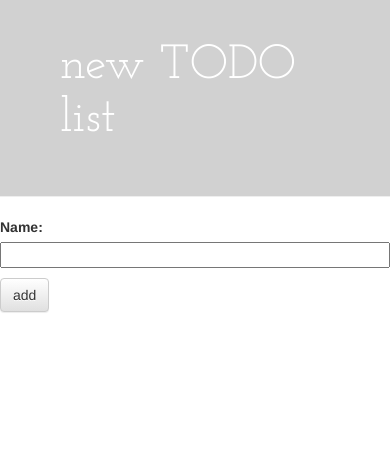
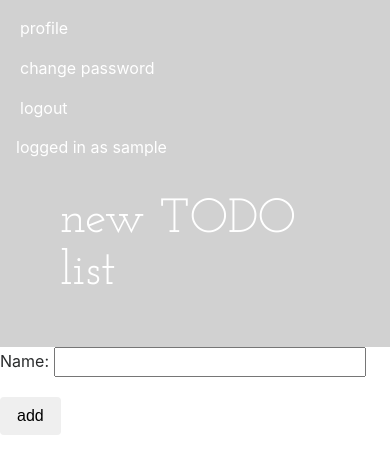
Before and after one commit to alblaszczyk/simple-todo-list, a Django app: a page that uses todolist/templates/todolist/base.html in a window 390 px wide. Shown: the top 474 px of the page. Run offline with Django 3.2, Linux system fonts and the light colour scheme; the visitor is signed in with stand-in values (Sample User, id 1); data comes from the database, SQL or seed files in the repository; some libraries are stand-ins or nearby versions.

Commit message:
Add navbar, change outdated bootstrap version.

```diff
--- a/todolist/static/css/todolist.css
+++ b/todolist/static/css/todolist.css
@@ -1,3 +1,123 @@
+.navbar {
+  background-color: #d1d1d1;
+}
+.navbar .navbar-brand {
+  color: #ffffff;
+}
+.navbar .navbar-brand:hover,
+.navbar .navbar-brand:focus {
+  color: #ffffff;
+}
+.navbar .navbar-text {
+  color: #ffffff;
+}
+.navbar .navbar-nav .nav-link {
+  color: #ffffff;
+  border-radius: .25rem;
+  margin: 0 0.25em;
+}
+.navbar .navbar-nav .nav-link:not(.disabled):hover,
+.navbar .navbar-nav .nav-link:not(.disabled):focus {
+  color: #ffffff;
+}
+.navbar .navbar-nav .nav-item.active .nav-link,
+.navbar .navbar-nav .nav-item.active .nav-link:hover,
+.navbar .navbar-nav .nav-item.active .nav-link:focus,
+.navbar .navbar-nav .nav-item.show .nav-link,
+.navbar .navbar-nav .nav-item.show .nav-link:hover,
+.navbar .navbar-nav .nav-item.show .nav-link:focus {
+  color: #ffffff;
+  background-color: #d1d1d1;
+}
+.navbar .navbar-toggle {
+  border-color: #d1d1d1;
+}
+.navbar .navbar-toggle:hover,
+.navbar .navbar-toggle:focus {
+  background-color: #d1d1d1;
+}
+.navbar .navbar-toggle .navbar-toggler-icon {
+  color: #ffffff;
+}
+.navbar .navbar-collapse,
+.navbar .navbar-form {
+  border-color: #ffffff;
+}
+.navbar .navbar-link {
+  color: #ffffff;
+}
+.navbar .navbar-link:hover {
+  color: #ffffff;
+}
+
+@media (max-width: 575px) {
+  .navbar-expand-sm .navbar-nav .show .dropdown-menu .dropdown-item {
+    color: #ffffff;
+  }
+  .navbar-expand-sm .navbar-nav .show .dropdown-menu .dropdown-item:hover,
+  .navbar-expand-sm .navbar-nav .show .dropdown-menu .dropdown-item:focus {
+    color: #ffffff;
+  }
+  .navbar-expand-sm .navbar-nav .show .dropdown-menu .dropdown-item.active {
+    color: #ffffff;
+    background-color: #d1d1d1;
+  }
+}
+
+@media (max-width: 767px) {
+  .navbar-expand-md .navbar-nav .show .dropdown-menu .dropdown-item {
+    color: #ffffff;
+  }
+  .navbar-expand-md .navbar-nav .show .dropdown-menu .dropdown-item:hover,
+  .navbar-expand-md .navbar-nav .show .dropdown-menu .dropdown-item:focus {
+    color: #ffffff;
+  }
+  .navbar-expand-md .navbar-nav .show .dropdown-menu .dropdown-item.active {
+    color: #ffffff;
+    background-color: #d1d1d1;
+  }
+}
+
+@media (max-width: 991px) {
+  .navbar-expand-lg .navbar-nav .show .dropdown-menu .dropdown-item {
+    color: #ffffff;
+  }
+  .navbar-expand-lg .navbar-nav .show .dropdown-menu .dropdown-item:hover,
+  .navbar-expand-lg .navbar-nav .show .dropdown-menu .dropdown-item:focus {
+    color: #ffffff;
+  }
+  .navbar-expand-lg .navbar-nav .show .dropdown-menu .dropdown-item.active {
+    color: #ffffff;
+    background-color: #d1d1d1;
+  }
+}
+
+@media (max-width: 1199px) {
+  .navbar-expand-xl .navbar-nav .show .dropdown-menu .dropdown-item {
+    color: #ffffff;
+  }
+  .navbar-expand-xl .navbar-nav .show .dropdown-menu .dropdown-item:hover,
+  .navbar-expand-xl .navbar-nav .show .dropdown-menu .dropdown-item:focus {
+    color: #ffffff;
+  }
+  .navbar-expand-xl .navbar-nav .show .dropdown-menu .dropdown-item.active {
+    color: #ffffff;
+    background-color: #d1d1d1;
+  }
+}
+
+.navbar-expand .navbar-nav .show .dropdown-menu .dropdown-item {
+  color: #ffffff;
+}
+.navbar-expand .navbar-nav .show .dropdown-menu .dropdown-item:hover,
+.navbar-expand .navbar-nav .show .dropdown-menu .dropdown-item:focus {
+  color: #ffffff;
+}
+.navbar-expand .navbar-nav .show .dropdown-menu .dropdown-item.active {
+  color: #ffffff;
+  background-color: #d1d1d1;
+}
+
 .page-header {
     background-color: #d1d1d1;
     margin-top: 0;
@@ -27,7 +147,7 @@ a, a:hover, a:visited, a:active {
 }
 
 .list-form textarea, .list-form input {
-    width: 100%;
+    width: 80%;
 }
 
 .top-menu, .top-menu:hover, .top-menu:visited {
@@ -41,7 +161,7 @@ a, a:hover, a:visited, a:active {
 .todo-list {
     font-family: 'Josefin Slab', serif;
     font-size: 20pt;
-    margin: 0px 0px 0px 20px;
+    margin: 0px 0px 0px 60px;
 }
 
 .todo-list h1 a, .todo-list h1 a:visited {
@@ -49,20 +169,19 @@ a, a:hover, a:visited, a:active {
 }
 
 .tasks {
-    margin: 0px 0px 0px 20px;
+    margin: 0px 0px 0px 60px;
     font-family: 'Josefin Slab', serif;
     font-size: 20pt;
 }
 
 .task-helper {
     font-size: 24pt;
-    margin: 0px 0px 0px 40px;
+    margin: 0px 0px 0px 75px;
 }
 
 .list-group-item {
     margin: 0px 0px 0px 0px;
     border: none;
-    clear: none;
 }
 
 .list-group {
@@ -71,23 +190,7 @@ a, a:hover, a:visited, a:active {
     box-shadow: none;
 }
 
-.table-borderless td,
-.table-borderless th {
-    border: 0;
-}
-
-.ul {
-    border: none;
-    clear: none;
-}
-
-.li {
-    border: none;
-    clear: none;
-}
-
 .task-done, a.task-done{
     color: #ccc;
     text-decoration: line-through;
-
 }
--- a/todolist/templates/todolist/base.html
+++ b/todolist/templates/todolist/base.html
@@ -4,12 +4,45 @@
         <title>this shit's in progress yo</title>
         <script defer src="https://use.fontawesome.com/releases/v5.0.1/js/all.js"></script>
         <script src="https://cdnjs.cloudflare.com/ajax/libs/jquery/3.2.1/jquery.min.js"></script>
-        <link rel="stylesheet" href="//maxcdn.bootstrapcdn.com/bootstrap/3.2.0/css/bootstrap.min.css">
-        <link rel="stylesheet" href="//maxcdn.bootstrapcdn.com/bootstrap/3.2.0/css/bootstrap-theme.min.css">
+        <link rel="stylesheet" href="https://maxcdn.bootstrapcdn.com/bootstrap/4.0.0-beta.3/css/bootstrap.min.css" integrity="sha384-Zug+QiDoJOrZ5t4lssLdxGhVrurbmBWopoEl+M6BdEfwnCJZtKxi1KgxUyJq13dy" crossorigin="anonymous">
         <link href="https://fonts.googleapis.com/css?family=Josefin+Slab" rel="stylesheet" type="text/css">
         <link rel="stylesheet" href="{% static 'css/todolist.css' %}">
     </head>
     <body>
+{% if user.is_authenticated %}
+      <nav class="navbar navbar-expand-lg navbar-light">
+          <ul class="navbar-nav mr-auto">
+            <li class="nav-item">
+              <a class="nav-link" href="#">profile</a>
+            </li>
+            <li class="nav-item">
+              <a class="nav-link" href="#">change password</a>
+            </li>
+            <li class="nav-item">
+              <a class="nav-link" href="#">logout</a>
+            </li>
+          </ul>
+          <span class="navbar-text">
+            logged in as {{ user.username }}
+          </span>
+        </div>
+      </nav>
+    {% else %}
+    <nav class="navbar navbar-expand-lg navbar-light">
+        <ul class="navbar-nav mr-auto">
+          <li class="nav-item">
+            <a class="nav-link" href="#">log in</a>
+          </li>
+          <li class="nav-item">
+            <a class="nav-link" href="#">reset password</a>
+          </li>
+        </ul>
+        <span class="navbar-item">
+          <a class="nav-link" href="#">register</a>
+        </span>
+      </div>
+{% endif %}
+    </nav>
       <div class="page-header">
             {% block header %}
             {% endblock %}
```
